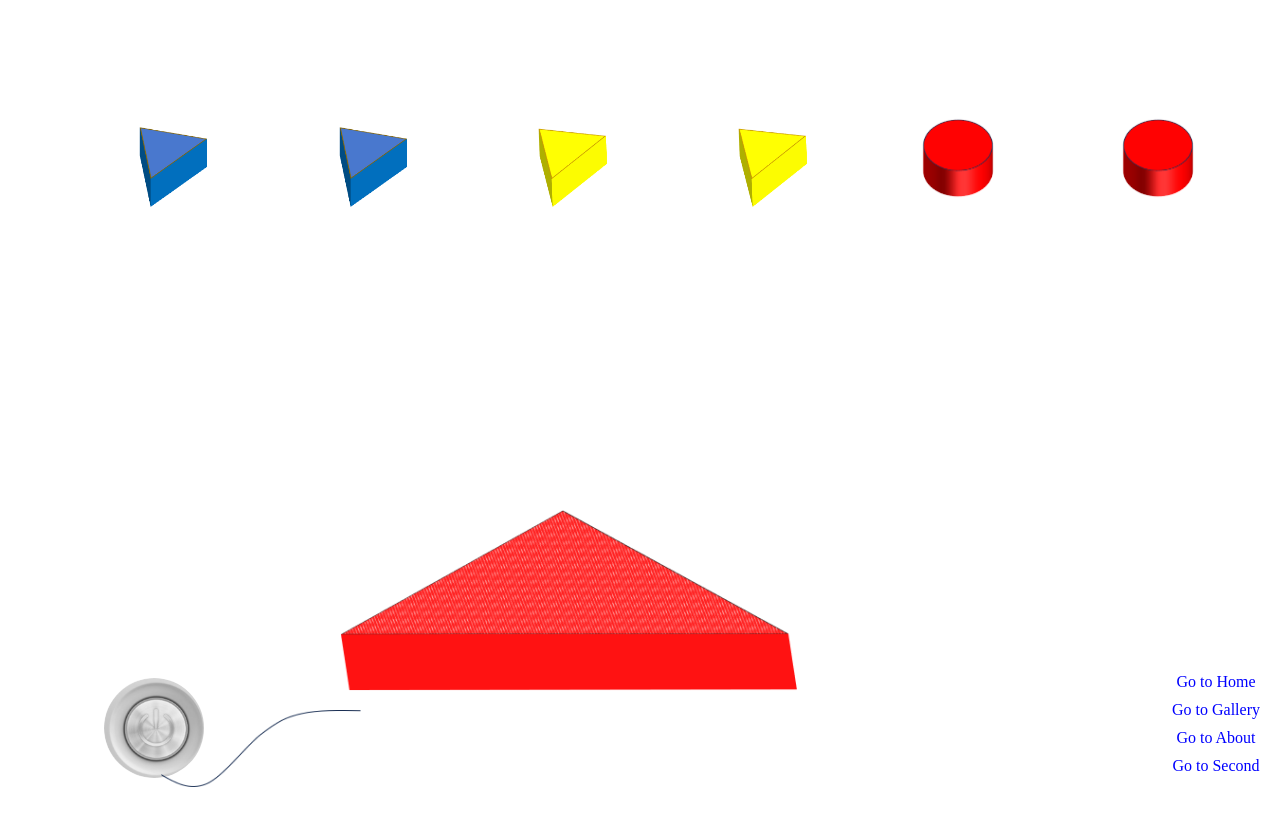
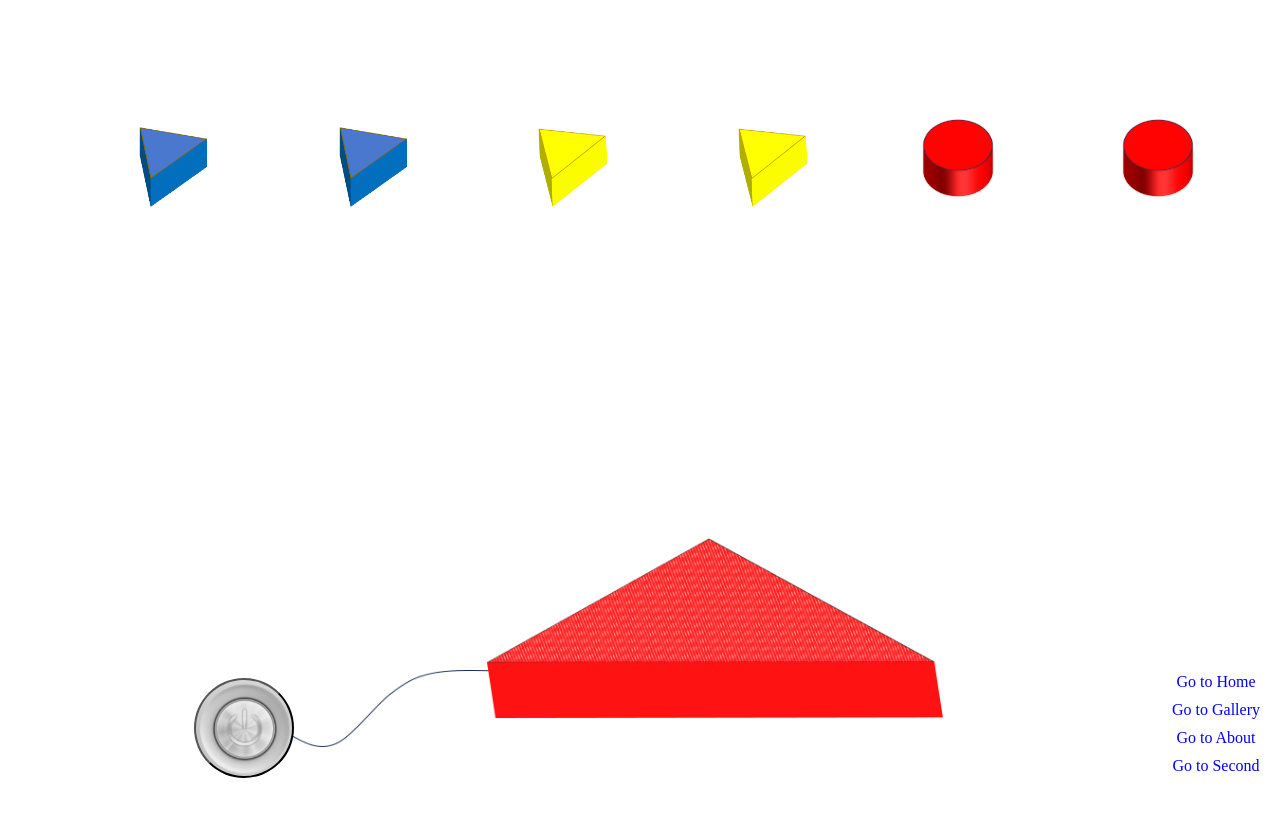
Before and after one commit to Andersonhere/vue_toys, a Vue app: page /first in a window 1280 px wide. Shown: the top 826 px of the page. Built offline with nearby package versions, Linux system fonts and the light colour scheme; what vue-grabbing-box would draw is missing.

Commit message:
make-up pic

```diff
--- a/src/router.js
+++ b/src/router.js
@@ -6,6 +6,7 @@ import About from './views/About.vue';
 import Gallery from './views/Gallery.vue';
 import First from './views/First.vue';
 import Second from './views/Second.vue';
+import ImageGrid from './views/ImageGrid.vue';
 
 Vue.use(Router);
 
@@ -35,6 +36,11 @@ const routes = [
     name: 'Second',
     component: Second,
   },
+  {
+    path: '/imageGrid',
+    name: 'ImageGrid',
+    component: ImageGrid,
+  },
 ];
 
 const router = new Router({
--- a/src/views/First.vue
+++ b/src/views/First.vue
@@ -10,11 +10,17 @@
             <img v-for="(img, index) in imageList" :key="index" :src="img.src" :alt="img.alt" class="draggable-image"
                 :style="{ left: img.x + 'px', top: img.y + 'px', position: 'absolute' }"
                 @mousedown="handleMouseDown($event, index)" />
-            <div class="drop-area" ref="dropArea"></div>
-            <div class="button_container">
-                <button :class="{ 'on': isOn }" @click="toggleSwitch"></button>
+
+            <div class="wrapper">
+                <div class="container">
+                    <div class="box button_container">
+                        <button :class="{ 'on': isOn }" @click="toggleSwitch"></button>
+                    </div>
+                    <div class="box line-area" ref="line"></div>
+                    <div class="box drop-area" ref="dropArea"></div>
+                </div>
             </div>
-            <div class="line-area" ref="line"></div>
+
         </div>
         <audio ref="audio" src="../music/Claudio The Worm.mp3"></audio>
     </div>
@@ -78,10 +84,9 @@ export default {
             if (!this.isOn) {
                 return;
             }
-            const upperRectangle = this.$refs.upperRectangle.getBoundingClientRect();
             let count = 0;
-
-            // 检查每个图片是否在上半部分区域内
+            const dropArea = this.$refs.dropArea.getBoundingClientRect();
+            // 检查每个图片是否在 dropArea 内
             this.imageList.forEach((img) => {
                 const imgRect = {
                     left: img.x,
@@ -92,10 +97,10 @@ export default {
 
                 // 检查重叠
                 if (
-                    imgRect.left < upperRectangle.right &&
-                    imgRect.right > upperRectangle.left &&
-                    imgRect.top < upperRectangle.bottom &&
-                    imgRect.bottom > upperRectangle.top
+                    imgRect.left < dropArea.right &&
+                    imgRect.right > dropArea.left &&
+                    imgRect.top < dropArea.bottom &&
+                    imgRect.bottom > dropArea.top
                 ) {
                     count++;
                 }
@@ -104,9 +109,11 @@ export default {
             // 如果有两个图片在区域内，播放音频
             if (count >= 2) {
                 this.$refs.audio.play();
+                // console.log('弹出提示的可见性变化: on' );
             } else {
                 this.$refs.audio.pause();
                 this.$refs.audio.currentTime = 0; // 可选：将音频播放时间重置为0
+                // console.log('弹出提示的可见性变化: false', );
             }
         },
     },
@@ -114,6 +121,37 @@ export default {
 </script>
 
 <style scoped>
+.wrapper {
+    display: flex;
+    justify-content: center;
+    /* 水平居中 */
+    align-items: flex-end;
+    /* 靠下对齐 */
+    height: 100vh;
+    /* 使 wrapper 高度为视口高度 */
+
+    /* 使 wrapper 高度为视口高度 */
+}
+
+.container {
+    display: flex;
+    align-items: flex-end;
+    /* 使用 Flexbox */
+}
+
+.box {
+    width: 200px;
+    /* 固定宽度 */
+    height: 200px;
+    /* 固定高度 */
+    margin: 0 -2px;
+    /* 左右间距 */
+    background-size: contain;
+    /* 背景图片覆盖 */
+    background-position: center;
+    /* 背景居中 */
+}
+
 #app {
     text-align: center;
     position: relative;
@@ -121,12 +159,6 @@ export default {
     /* 设定为全屏高度 */
 }
 
-.image-container {
-    position: relative;
-    width: 100%;
-    height: calc(100% - 60px);
-    /* 确保空间给下方控件 */
-}
 
 .draggable-image {
     width: 100px;
@@ -138,32 +170,7 @@ export default {
     /* 确保图片在上方 */
 }
 
-.drop-area {
-    width: 600px;
-    /* 设置区域宽度 */
-    height: 300px;
-    /* 设置区域高度 */
-    background-image: url('../assets/玩具-红色三角形.png');
-    /* 设置背景图片 */
-    background-size: contain;
-    /* 背景图片缩放以适应区域 */
-    background-repeat: no-repeat;
-    /* 防止背景重复 */
-    background-position: center;
-    /* 背景图片居中 */
-    position: absolute;
-    top: 80%;
-    /* 居中 */
-    left: 50%;
-    /* 居中 */
-    transform: translate(-50%, -50%);
-    /* 居中 */
-    z-index: 1;
-    /* 确保 drop-area 在 upper-rectangle 上方 */
-    /* 设置边框，2px黑色实线 */
-    border-radius: 10px;
-    /* 可选：设置圆角 */
-}
+
 
 .controls {
     display: flex;
@@ -174,43 +181,6 @@ export default {
     position: relative;
 }
 
-.button_container {
-    background-size: contain;
-    /* 背景图片缩放以适应区域 */
-    background-repeat: no-repeat;
-    /* 防止背景重复 */
-    background-position: center;
-    /* 背景图片居中 */
-    position: absolute;
-    top: 100%;
-    /* 居中 */
-    left: 10%;
-    /* 居中 */
-    transform: translate(-50%, -50%);
-    width: 100px;
-    /* 设置区域宽度 */
-    height: 100px;
-    /* 设置区域高度 */
-}
-.line-area{
-    background-size: contain;
-    /* 背景图片缩放以适应区域 */
-    background-repeat: no-repeat;
-    /* 防止背景重复 */
-    background-position: center;
-    background-image: url('../assets/电线.png');
-    /* 背景图片居中 */
-    position: absolute;
-    top: 100%;
-    /* 居中 */
-    left: 20%;
-    /* 居中 */
-    transform: translate(-50%, -50%);
-    width: 200px;
-    /* 设置区域宽度 */
-    height: 200px;
-    /* 设置区域高度 */
-}
 
 .link-container {
     position: fixed;
@@ -233,22 +203,60 @@ export default {
     /* 链接颜色 */
 }
 
+.drop-area {
+    width: 600px;
+    /* 设置区域宽度 */
+    height: 300px;
+    /* 设置区域高度 */
+    background-image: url('../assets/玩具-红色三角形.png');
+    background-repeat: no-repeat;
+    margin-bottom: 30px;
+    /* 向下移动 */
+    /* 可选：设置圆角 */
+}
+
+.line-area {
+    background-size: contain;
+    /* 背景图片缩放以适应区域 */
+    background-repeat: no-repeat;
+    /* 防止背景重复 */
+    background-position: center;
+    background-image: url('../assets/电线.png');
+    /* 设置区域高度 */
+}
+
+.button_container {
+    width: 100px;
+    /* 固定宽度 */
+    height: 100px;
+    /* 背景图片缩放以适应区域 */
+    /* 防止背景重复 */
+    background-position: center;
+    background-repeat: no-repeat;
+    /* 居中 */
+    z-index: 1;
+    /* 确保 drop-area 在 upper-rectangle 上方 */
+    margin-bottom: 30px;
+    /* 向下移动 */
+    /* 设置区域高度 */
+}
+
 button {
-    position: absolute;
-    /* 使用绝对定位 */
-    bottom: 20px;
-    /* 距离底部20像素 */
-    left: 20px;
-    /* 距离左侧20像素 */
     width: 100px;
-    /* 设置宽度 */
+    /* 固定宽度 */
     height: 100px;
-    /* 设置高度，保持相等 */
-    border: none;
+    /* 背景图片缩放以适应区域 */
+    /* 防止背景重复 */
+    background-position: center;
+    background-repeat: no-repeat;
+    /* 居中 */
+    z-index: 1;
+    /* 确保 drop-area 在 upper-rectangle 上方 */
+    margin-bottom: 30px;
+    /* 向下移动 */
+    background-image: url('../assets/开关-灰色.png');
+    background-size: cover;
     border-radius: 50%;
-    /* 圆形 */
-    cursor: pointer;
-    background-image: url('../assets/开关-灰色.png');
     background-size: cover;
     transition: background-image 0.3s;
 }
--- /dev/null
+++ b/src/views/ImageGrid.vue
@@ -0,0 +1,117 @@
+<template>
+    <div class="wrapper">
+        <div class="container">
+
+            <div class="box button_container">
+                <button :class="{ 'on': isOn }" @click="toggleSwitch"></button>
+            </div>
+            <div class="box line-area" ref="line"></div>
+            <div class="box drop-area" ref="dropArea"></div>
+        </div>
+    </div>
+</template>
+
+<script>
+export default {
+    name: 'ImageGrid'
+}
+</script>
+
+<style scoped>
+html,
+body {
+    margin: 0;
+    height: 100%;
+    overflow: hidden;
+    /* 防止出现滚动条 */
+    /* 使 body 高度为视口高度 */
+}
+
+.wrapper {
+    display: flex;
+    justify-content: center;
+    /* 水平居中 */
+    align-items: flex-end;
+    /* 靠下对齐 */
+    height: 100vh;
+    /* 使 wrapper 高度为视口高度 */
+
+    /* 使 wrapper 高度为视口高度 */
+}
+
+.container {
+    display: flex;
+    align-items: flex-end;
+    /* 使用 Flexbox */
+}
+
+.box {
+    width: 200px;
+    /* 固定宽度 */
+    height: 200px;
+    /* 固定高度 */
+    margin: 0 -2px;
+    /* 左右间距 */
+    background-size: contain;
+    /* 背景图片覆盖 */
+    background-position: center;
+    /* 背景居中 */
+}
+
+.drop-area {
+    width: 600px;
+    /* 设置区域宽度 */
+    height: 300px;
+    /* 设置区域高度 */
+    background-image: url('../assets/玩具-红色三角形.png');
+    background-repeat: no-repeat;
+    margin-bottom: 30px; /* 向下移动 */
+    /* 可选：设置圆角 */
+}
+
+.line-area {
+    background-size: contain;
+    /* 背景图片缩放以适应区域 */
+    background-repeat: no-repeat;
+    /* 防止背景重复 */
+    background-position: center;
+    background-image: url('../assets/电线.png');
+    /* 设置区域高度 */
+}
+
+.button_container {
+    width: 100px;
+    /* 固定宽度 */
+    height: 100px;
+    /* 背景图片缩放以适应区域 */
+    /* 防止背景重复 */
+    background-position: center;
+    background-repeat: no-repeat;
+    /* 居中 */
+    z-index: 1;
+    /* 确保 drop-area 在 upper-rectangle 上方 */
+    margin-bottom: 30px; /* 向下移动 */
+    /* 设置区域高度 */
+}
+
+button {
+    width: 100px;
+    /* 固定宽度 */
+    height: 100px;
+    /* 背景图片缩放以适应区域 */
+    /* 防止背景重复 */
+    background-position: center;
+    background-repeat: no-repeat;
+    /* 居中 */
+    z-index: 1;
+    border-radius: 50%;
+    /* 确保 drop-area 在 upper-rectangle 上方 */
+    margin-bottom: 30px; /* 向下移动 */
+    background-size: cover;
+    background-image: url('../assets/开关-灰色.png');
+}
+
+button.on {
+    background-image: url('../assets/开关蓝色.jpg');
+}
+</style>
```
